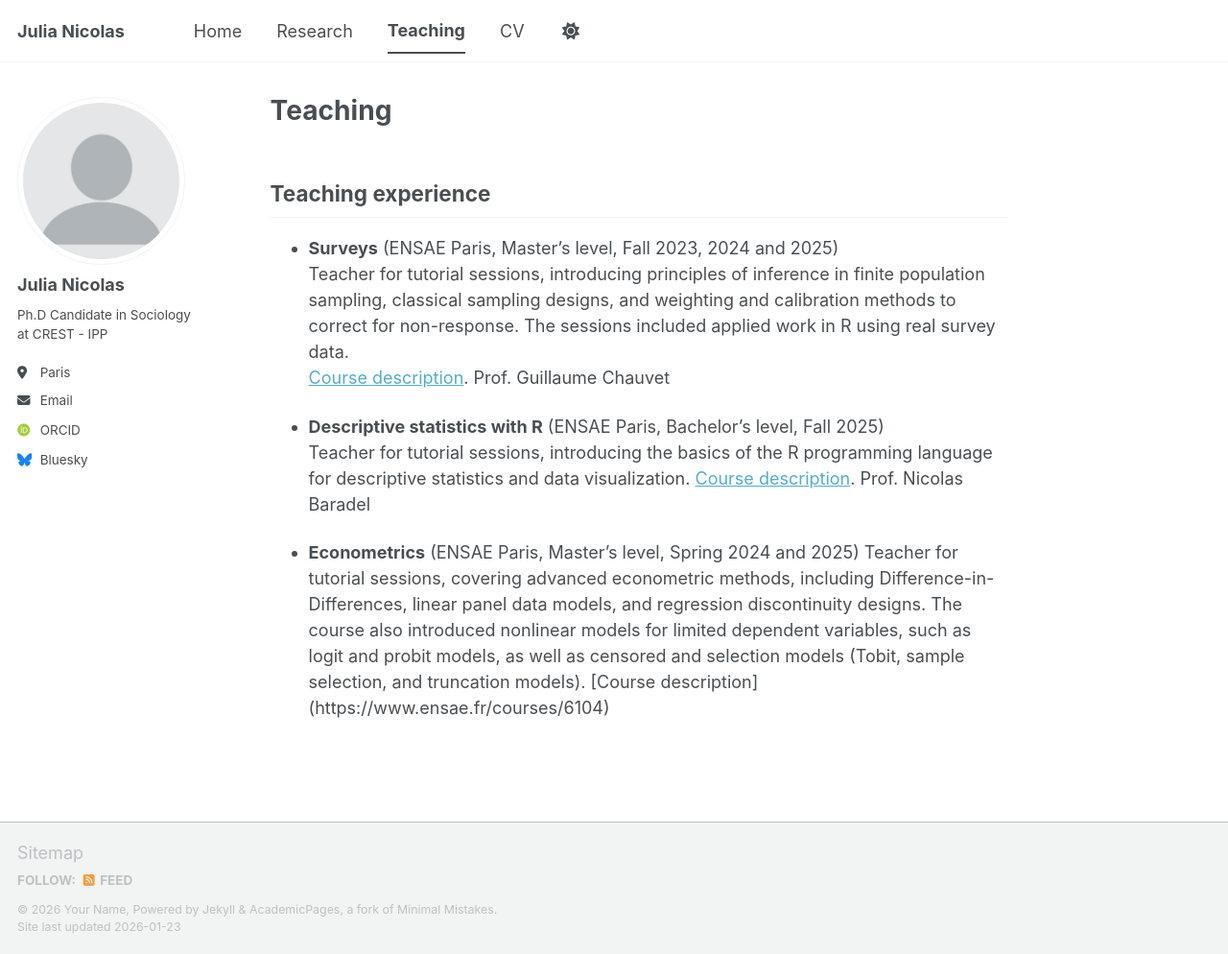
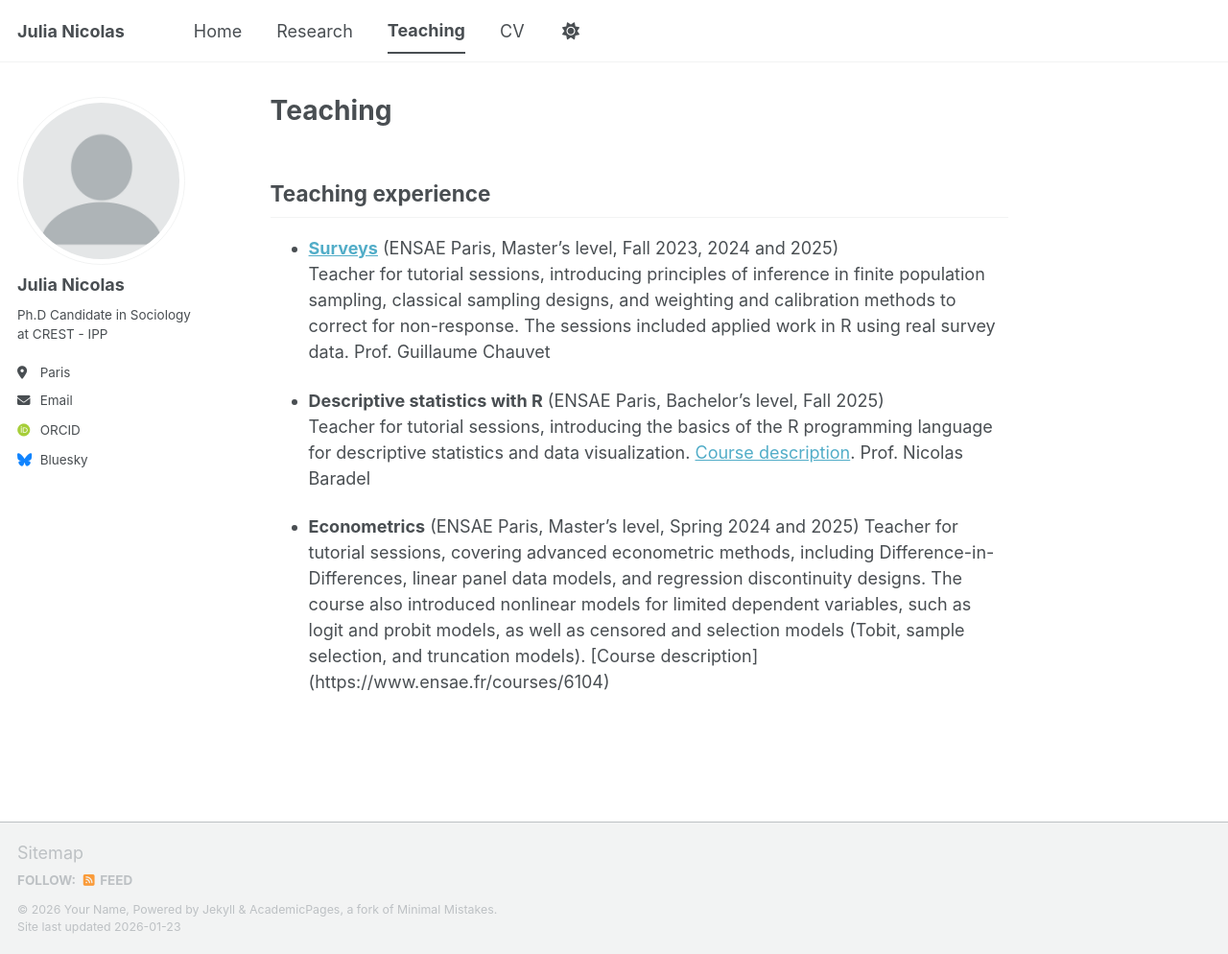
Before and after one commit to Julia-Nicolas/julia-nicolas.github.io, a Jekyll site: the page built from _pages/teaching.md, in a window 1280 px wide and 994 px high. Shown: the whole window at 96% size. Built offline with Jekyll 4.4.1, drawn with Linux system fonts in a browser that asks for light colours; some web fonts are replaced; a script bundle is joined from its source files by our own code; library files that are not in the unit come from our copies.

Commit message:
Update teaching.md

```diff
--- a/_pages/teaching.md
+++ b/_pages/teaching.md
@@ -6,9 +6,10 @@
 
 ## Teaching experience
 
-- **Surveys** (ENSAE Paris, Master’s level, Fall 2023, 2024 and 2025)
-  Teacher for tutorial sessions, introducing principles of inference in finite population sampling, classical sampling designs, and weighting and calibration methods to correct for non-response. The sessions included applied work in R using real survey data.
-  [Course description](https://www.ensae.fr/courses/1008-sondages). Prof. Guillaume Chauvet
+- **[Surveys](https://www.ensae.fr/courses/1008-sondages)** (ENSAE Paris, Master’s level, Fall 2023, 2024 and 2025)
+  Teacher for tutorial sessions, introducing principles of inference in finite population sampling, classical sampling designs, and weighting
+  and calibration methods to correct for non-response. The sessions included applied work in R using real survey data.
+  Prof. Guillaume Chauvet
 
 - **Descriptive statistics with R** (ENSAE Paris, Bachelor’s level, Fall 2025)
   Teacher for tutorial sessions, introducing the basics of the R programming language for descriptive statistics and data
```
